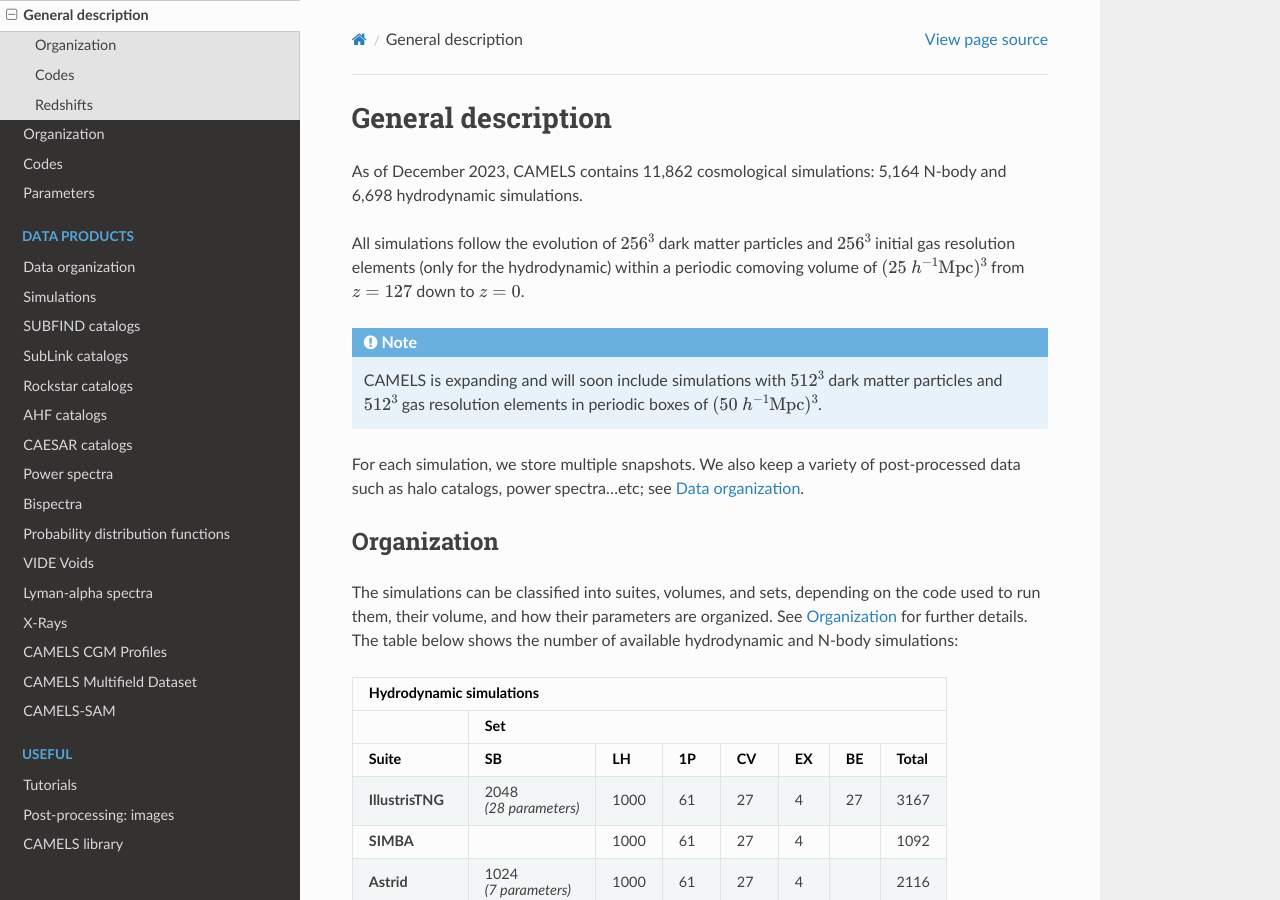
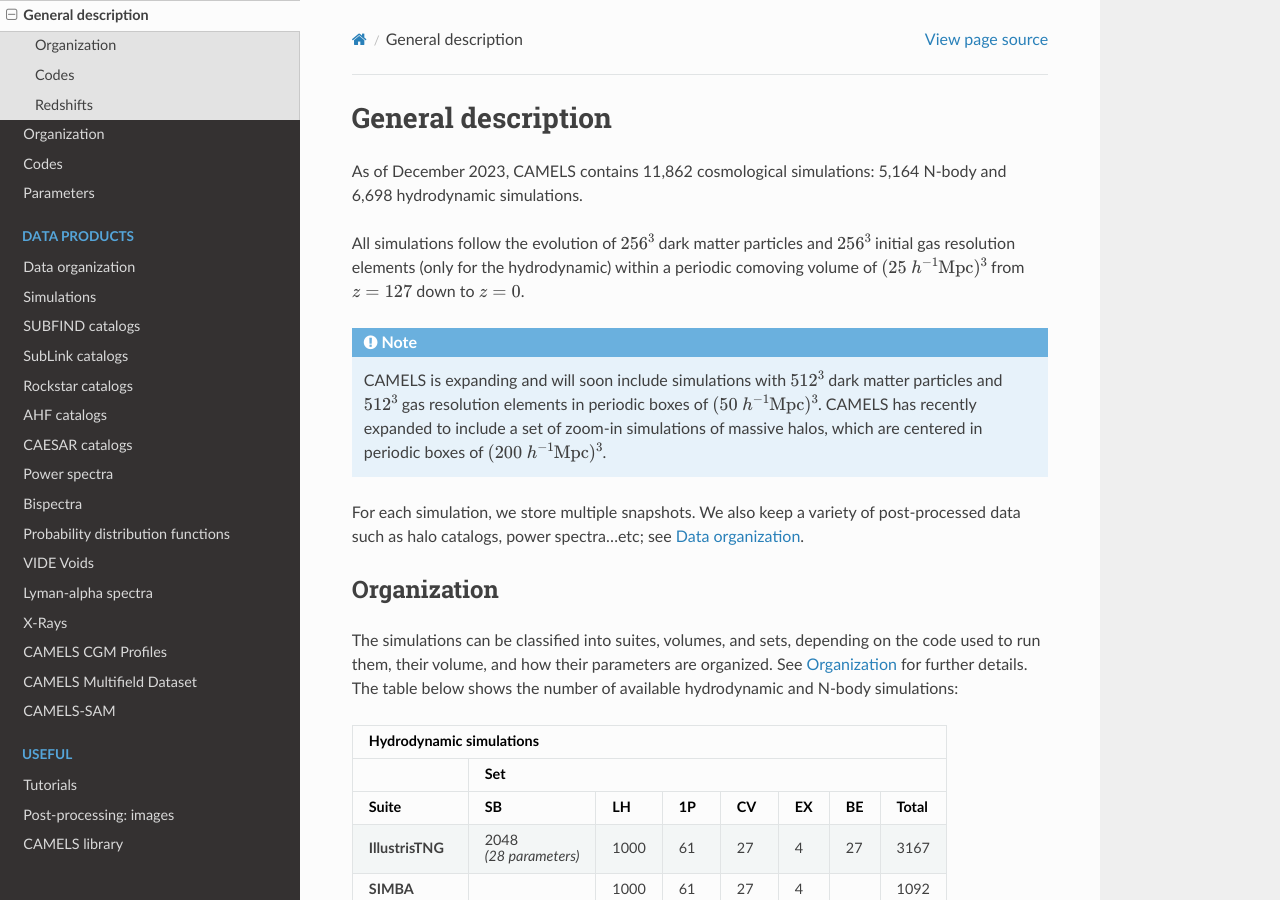
Before and after one commit to franciscovillaescusa/CAMELS, a Sphinx documentation site: the page built from docs/source/description.rst, in a window 1280 px wide and 900 px high. Built offline with Sphinx 7.4.7 and the Read the Docs theme 2.0.0, drawn with Linux system fonts in a browser that asks for light colours.

Commit message:
Update description.rst

```diff
--- a/docs/source/description.rst
+++ b/docs/source/description.rst
@@ -10,7 +10,7 @@ All simulations follow the evolution of :math:`256^3` dark matter particles and
 
 .. Note::
 
-   CAMELS is expanding and will soon include simulations with :math:`512^3` dark matter particles and :math:`512^3` gas resolution elements in periodic boxes of :math:`(50~h^{-1}{\rm Mpc})^3`.
+   CAMELS is expanding and will soon include simulations with :math:`512^3` dark matter particles and :math:`512^3` gas resolution elements in periodic boxes of :math:`(50~h^{-1}{\rm Mpc})^3`. CAMELS has recently expanded to include a set of zoom-in simulations of massive halos, which are centered in periodic boxes of :math:`(200~h^{-1}{\rm Mpc})^3`.
 
 For each simulation, we store multiple snapshots. We also keep a variety of post-processed data such as halo catalogs, power spectra...etc; see :ref:`organization`.
 
```
